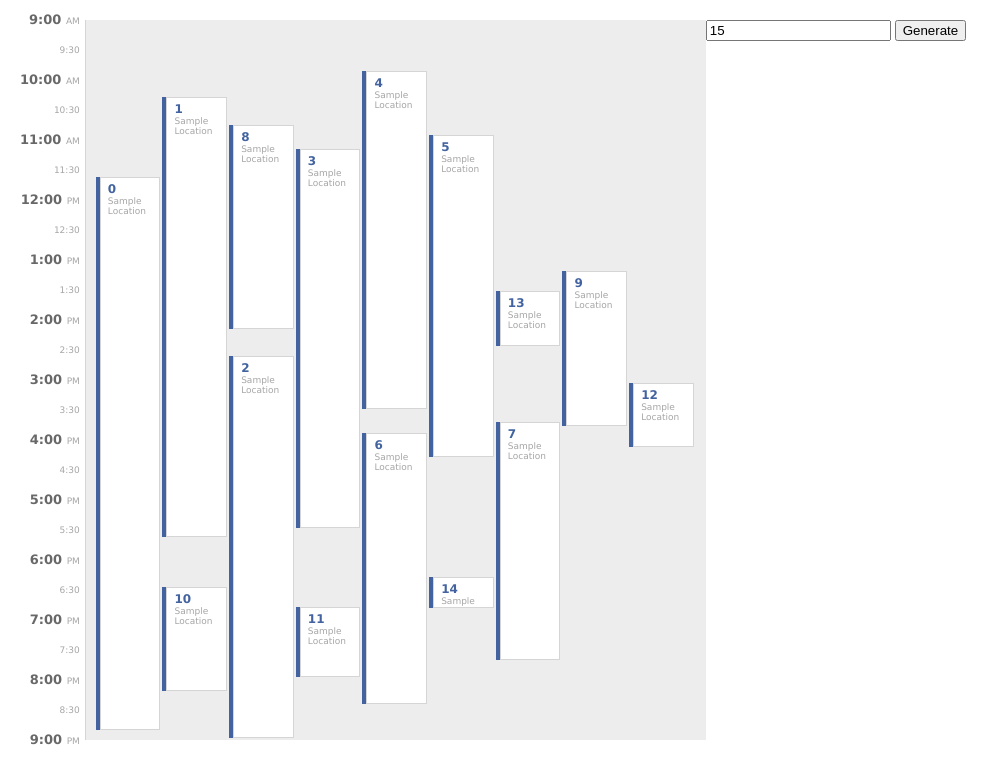
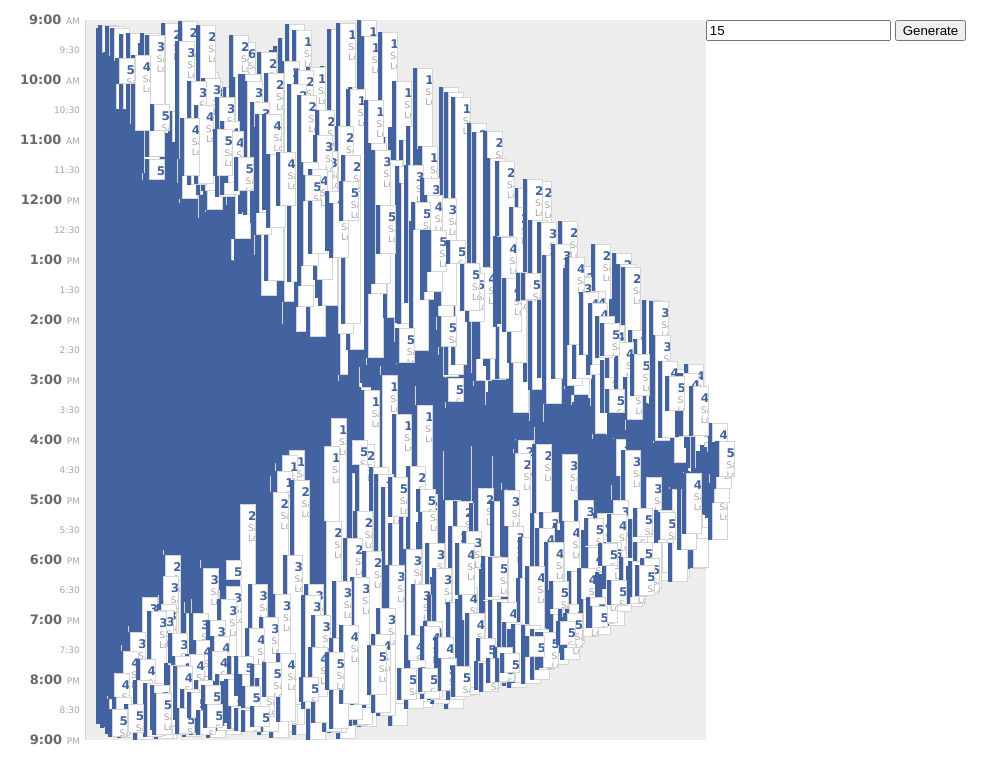
Before and after one commit to gregberge/fb-challenge, a plain HTML site: page index.html in a window 1280 px wide. Shown: the whole page, without its empty margins (0-1008 px from the left). Drawn offline with Linux system fonts and the light colour scheme.

Commit message:
Optimized.

```diff
--- a/index.html
+++ b/index.html
@@ -83,7 +83,9 @@
           // Add dimension and neighbours.
           event.dimension = getMaxNeighbours(map, event);
           event.neighbours = getNeighbourgs(map, event);
+        });
 
+        events.forEach(function (event) {
           // Sort neighbours.
           event.neighbours.sort(function (a, b) {
             return (a.position || 0) - (b.position || 0);
@@ -99,19 +101,15 @@
           }
         });
 
-        synchronizeDimensions();
-
-        function synchronizeDimensions() {
-          events.forEach(synchronizeDimension);
-        }
+        events.forEach(synchronizeDimension);
+        events.forEach(synchronizeDimension);
 
         function synchronizeDimension(event) {
           event.neighbours.forEach(function (neigbour) {
-              if (neigbour.dimension < event.dimension) {
-                neigbour.dimension = event.dimension;
-                synchronizeDimension(neigbour);
-              }
-            });
+            if (neigbour.dimension < event.dimension) {
+              neigbour.dimension = event.dimension;
+            }
+          });
         }
 
         // Add each event to the calendar.
@@ -146,16 +144,8 @@
     }());
 
     $('#generate').on('click', function () {
-      var events = [];
-      for(var i = 0; i < +$('#num').val(); i++) {
-        var event = {start: random(0, 690)};
-        event.end = random(event.start + 20, 720);
-        events.push(event);
-      }
-
-      // console.log('SET OF EVENTS', JSON.stringify(events));
-      layOutDay(events);
-
+      var num = +$('#num').val();
+      generate(num);
     });
 
     function intersects(a, b) {
@@ -166,9 +156,24 @@
       return Math.floor(Math.random() * (max - min + 1)) + min;
     }
 
-    layOutDay( [{"start":401,"end":496},{"start":77,"end":260},{"start":640,"end":703},{"start":201,"end":496},{"start":303,"end":579},{"start":436,"end":597},{"start":311,"end":638},{"start":500,"end":641},{"start":445,"end":680},{"start":271,"end":318},{"start":343,"end":450},{"start":274,"end":296},{"start":349,"end":444},{"start":307,"end":624},{"start":312,"end":422}]    );
+    function generate(num) {
+      var events = [];
+      for(var i = 0; i < num; i++) {
+        var event = {start: random(0, 690)};
+        event.end = random(event.start + 20, 720);
+        events.push(event);
+      }
+      // console.log('SET OF EVENTS', JSON.stringify(events));
+      console.time('layoutDay ' + num);
+      layOutDay(events);
+      console.timeEnd('layoutDay ' + num);
+    }
 
-    layOutDay([{"start":271,"end":326},{"start":105,"end":309},{"start":115,"end":437},{"start":587,"end":657},{"start":251,"end":406},{"start":402,"end":640},{"start":77,"end":517},{"start":157,"end":710},{"start":363,"end":427},{"start":129,"end":508},{"start":557,"end":588},{"start":51,"end":389},{"start":336,"end":718},{"start":413,"end":684},{"start":567,"end":671}] );
+    generate(600);
+
+    // layOutDay( [{"start":401,"end":496},{"start":77,"end":260},{"start":640,"end":703},{"start":201,"end":496},{"start":303,"end":579},{"start":436,"end":597},{"start":311,"end":638},{"start":500,"end":641},{"start":445,"end":680},{"start":271,"end":318},{"start":343,"end":450},{"start":274,"end":296},{"start":349,"end":444},{"start":307,"end":624},{"start":312,"end":422}]    );
+
+    // layOutDay([{"start":271,"end":326},{"start":105,"end":309},{"start":115,"end":437},{"start":587,"end":657},{"start":251,"end":406},{"start":402,"end":640},{"start":77,"end":517},{"start":157,"end":710},{"start":363,"end":427},{"start":129,"end":508},{"start":557,"end":588},{"start":51,"end":389},{"start":336,"end":718},{"start":413,"end":684},{"start":567,"end":671}] );
     // layOutDay([{"start":201,"end":478},{"start":505,"end":611},{"start":328,"end":561},{"start":92,"end":464},{"start":26,"end":370},{"start":372,"end":442},{"start":531,"end":690},{"start":461,"end":622},{"start":223,"end":399},{"start":376,"end":441},{"start":455,"end":602},{"start":486,"end":617},{"start":487,"end":720},{"start":630,"end":667},{"start":93,"end":275}] );
 
     // layOutDay([{start: 30, end: 150}, {start: 540, end: 600},  {start: 540, end: 600}, {start: 540, end: 600}, {start: 540, end: 600}, {start: 560, end: 600}, {start: 560, end: 620}, {start: 560, end: 620}, {start: 10, end: 670}, {start: 610, end: 670}, {start: 610, end: 670}]);
```
